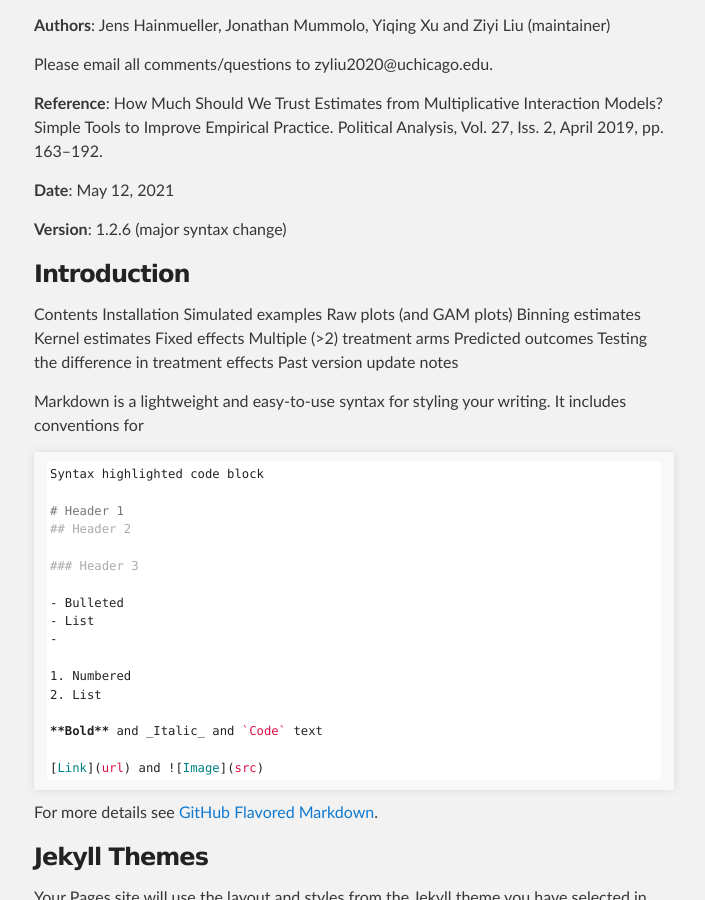
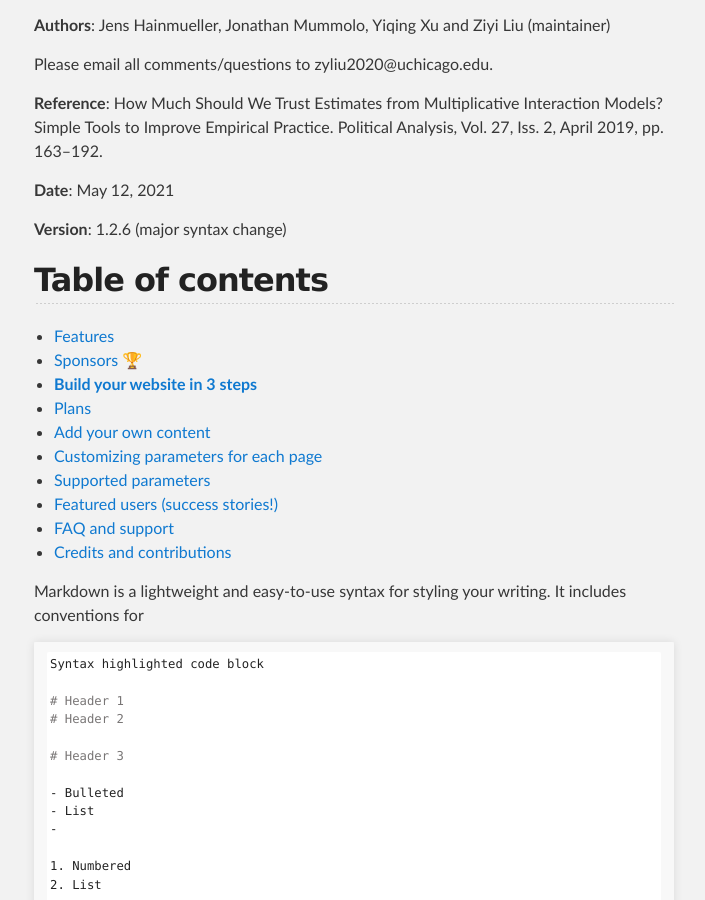
Before and after one commit to lzy318/Interflex-Tutorial, a Jekyll site: the page built from index.md, in a window 1280 px wide and 900 px high, scrolled down 414 px. Shown: the whole window, without its empty margins (286-991 px from the left). Built offline with Jekyll 4.4.1, drawn with Linux system fonts in a browser that asks for light colours; our own code applies the rules of GitHub Pages for plain Markdown files.

Commit message:
Update index.md

```diff
--- a/index.md
+++ b/index.md
@@ -17,19 +17,18 @@ Please email all comments/questions to zyliu2020@uchicago.edu.
 
 **Version**: 1.2.6 (major syntax change)
 
-### Introduction
+## Table of contents
 
-Contents
-Installation
-Simulated examples
-Raw plots (and GAM plots)
-Binning estimates
-Kernel estimates
-Fixed effects
-Multiple (>2) treatment arms
-Predicted outcomes
-Testing the difference in treatment effects
-Past version update notes
+- [Features](#Header 1)
+- [Sponsors 🏆](#Header 2)
+- [**Build your website in 3 steps**](#Header 3)
+- [Plans](#plans)
+- [Add your own content](#add-your-own-content)
+- [Customizing parameters for each page](#customizing-parameters-for-each-page)
+- [Supported parameters](#supported-parameters)
+- [Featured users (success stories!)](#featured-users-success-stories)
+- [FAQ and support](#faq-and-support)
+- [Credits and contributions](#credits)
 
 
 Markdown is a lightweight and easy-to-use syntax for styling your writing. It includes conventions for
@@ -39,9 +38,9 @@ Markdown is a lightweight and easy-to-use syntax for styling your writing. It in
 Syntax highlighted code block
 
 # Header 1
-## Header 2
+# Header 2
 
-### Header 3
+# Header 3
 
 - Bulleted
 - List
```
